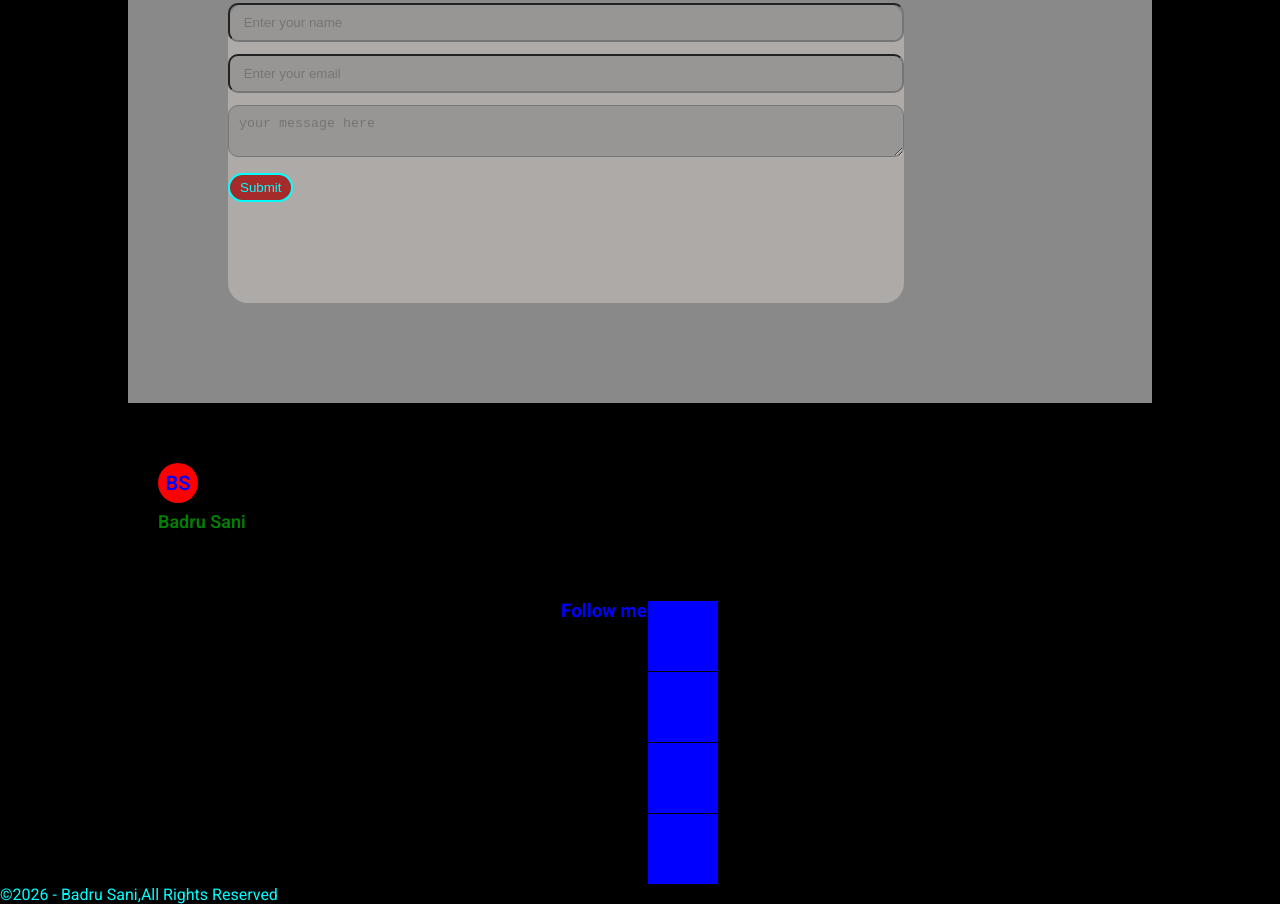
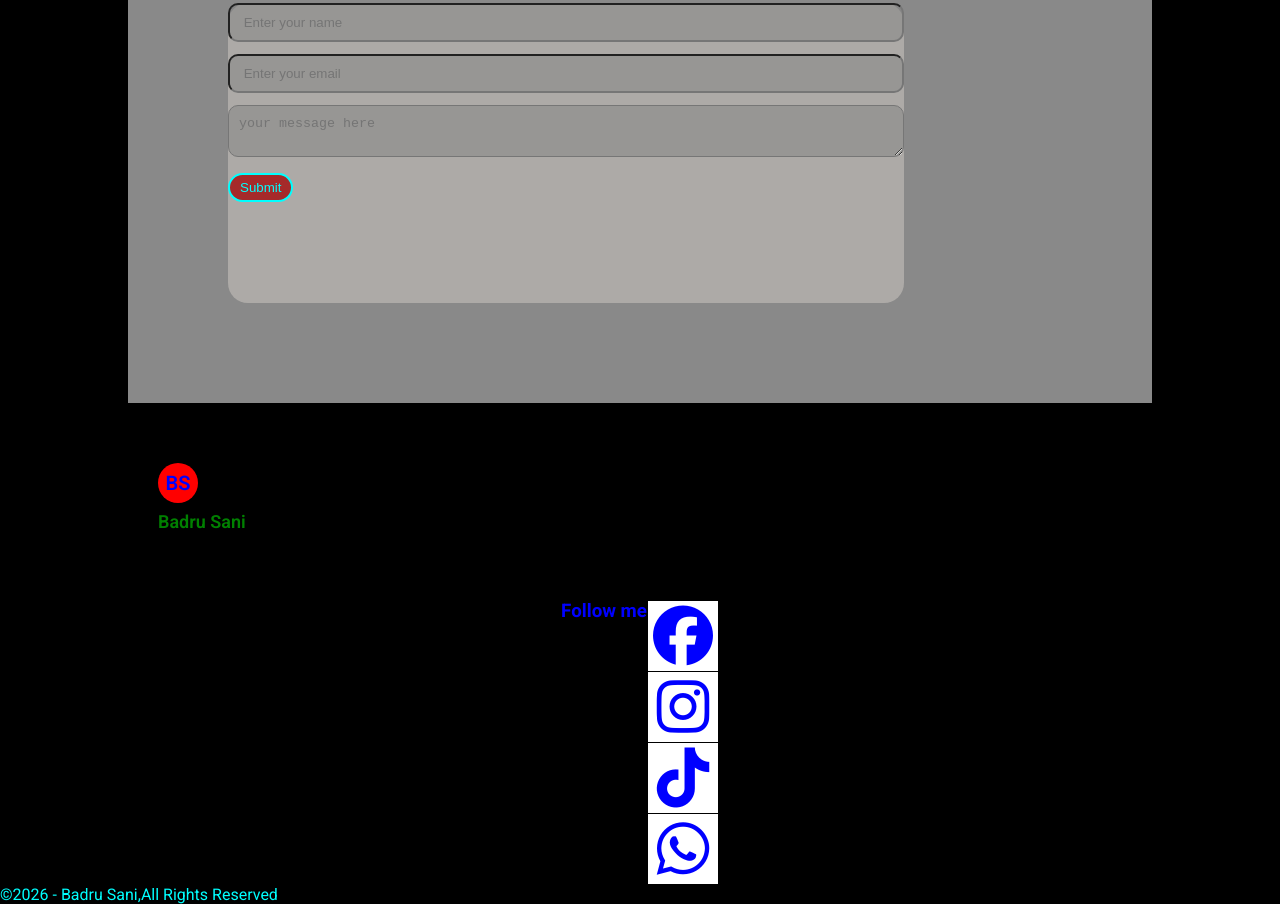
Before and after one commit to bedrusani08-jpg/Portifolio, a plain HTML site: page index.html in a window 1280 px wide. Shown: the part 2456-3360 px from the top of the page. Drawn offline with Linux system fonts and the light colour scheme.

Commit message:
Update portfolio

```diff
--- a/style.css
+++ b/style.css
@@ -577,7 +577,7 @@ header {
   margin: 1px;
   padding: 5px;
   color: blue;
-  background-color: blue
+  background-color: white
 }
 
 .copyright p {
```
